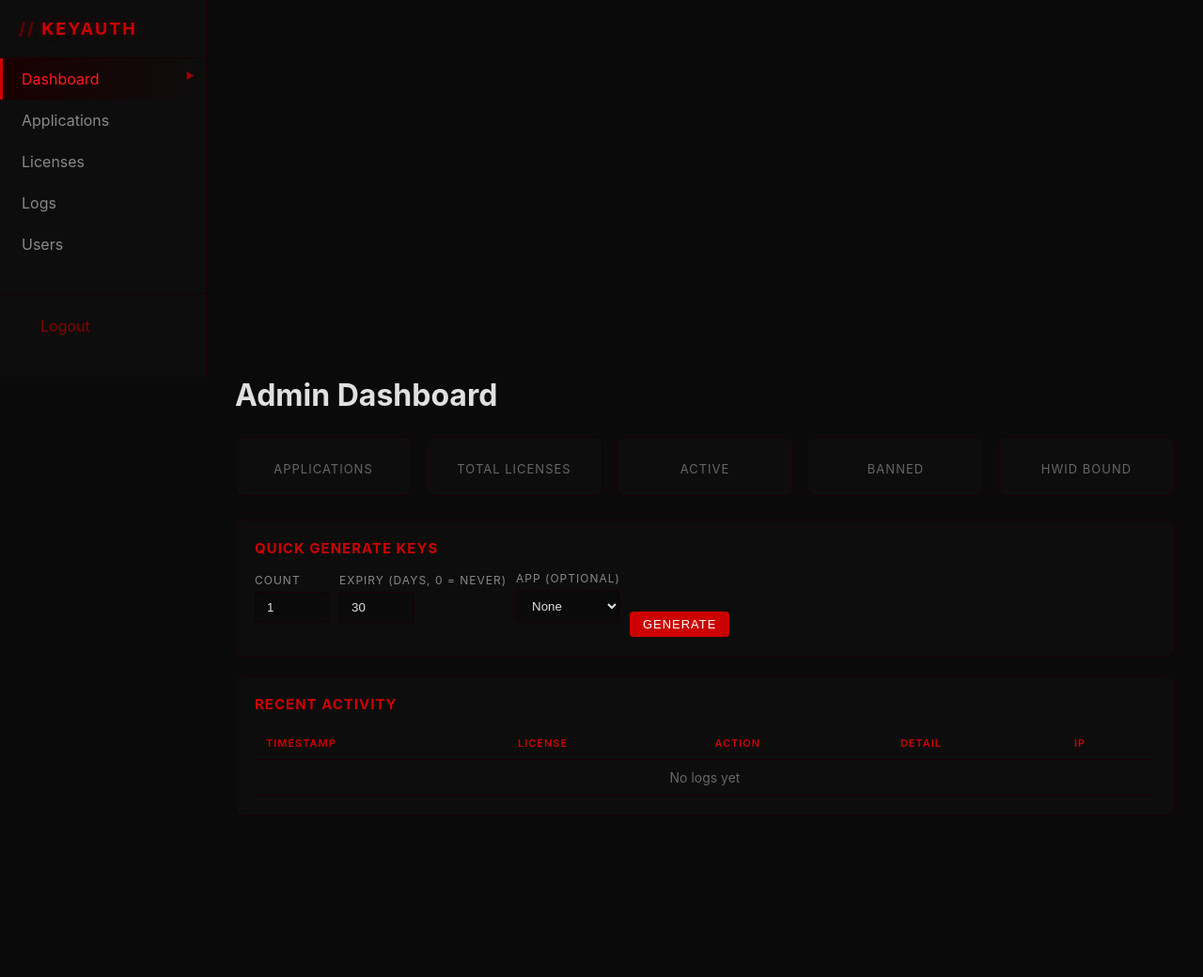
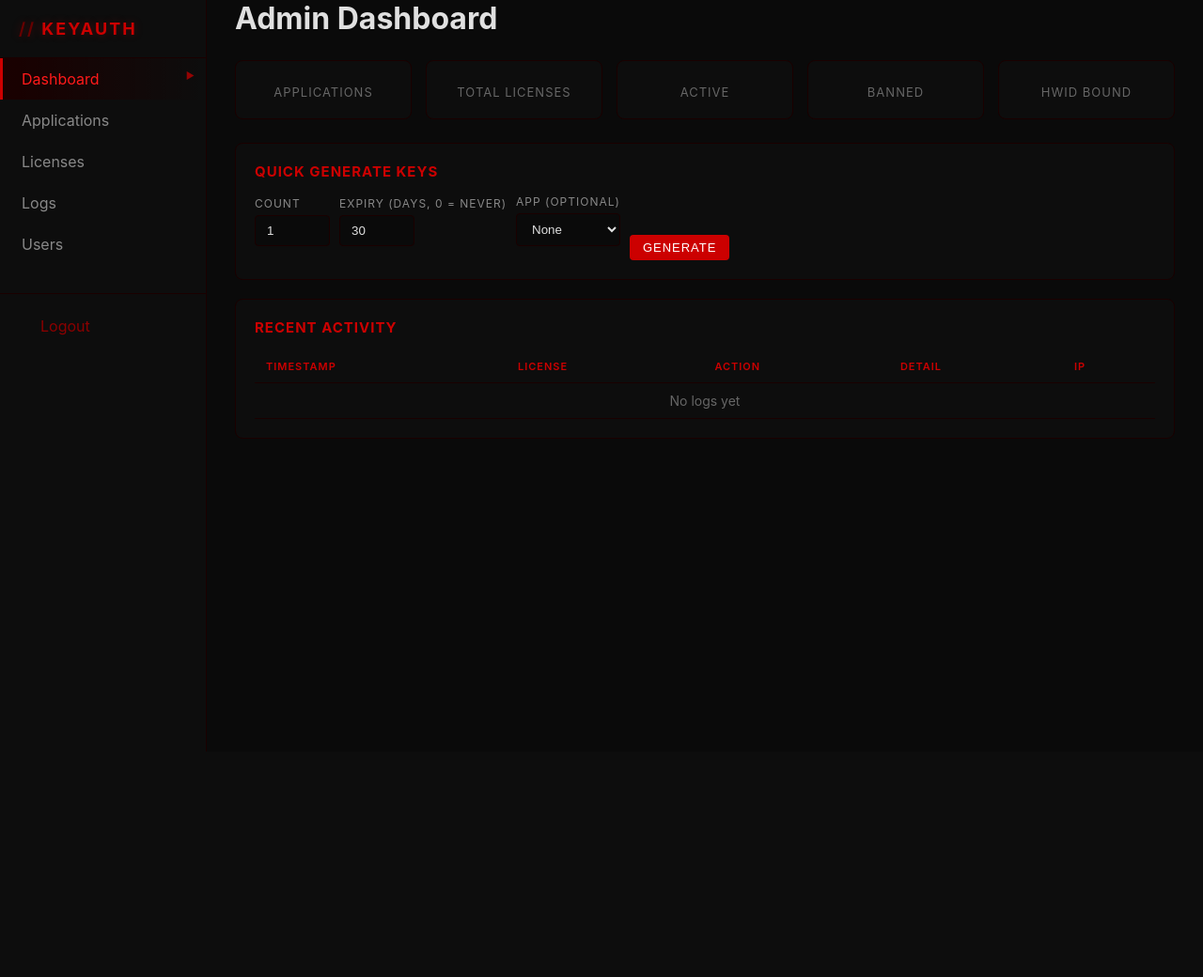
Before and after one commit to seconda87267-hue/keyauth-clone, a Python web app: template server/admin/templates/dashboard.html in a window 1280 px wide. Shown: the top 1040 px of the page at 94% size. After the commit the page ends 800 px from the top, so only its background shows below. Run offline with Jinja, Linux system fonts and the light colour scheme; the template is opened without the code that fills it, so the values that code supplies are empty.

Commit message:
Fix top gap: remove position:relative override on .sidebar (was breaking fixed positioning)

```diff
--- a/server/admin/templates/base.html
+++ b/server/admin/templates/base.html
@@ -20,7 +20,7 @@
         @keyframes spin { from { transform: rotate(0deg); } to { transform: rotate(360deg); } }
 
         .sidebar { position: fixed; left: 0; top: 0; width: 220px; height: 100%; background: #0d0d0d; padding: 20px 0; border-right: 1px solid #1a0000; z-index: 10; transition: transform 0.3s ease; }
-        .sidebar, .menu-toggle, .sidebar-overlay { z-index: 10; position: relative; }
+        .menu-toggle, .sidebar-overlay { z-index: 10; position: relative; }
         #particles-canvas { position: fixed; top: 0; left: 0; width: 100%; height: 100%; pointer-events: none; z-index: 1; display: block; }
         .sidebar h2 { color: #cc0000; padding: 0 20px 20px; border-bottom: 1px solid #1a0000; font-size: 18px; text-transform: uppercase; letter-spacing: 2px; text-shadow: 0 0 10px rgba(204,0,0,0.3); }
         .sidebar h2::before { content: "// "; color: #660000; }
```
